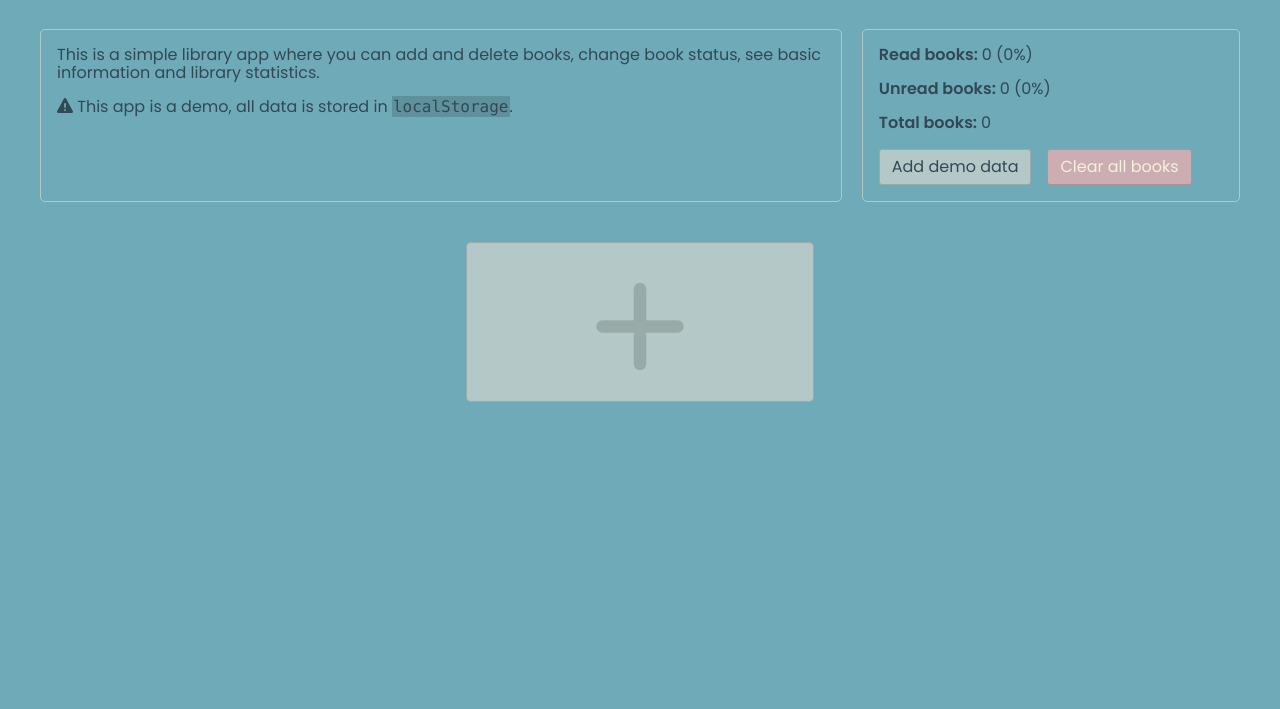
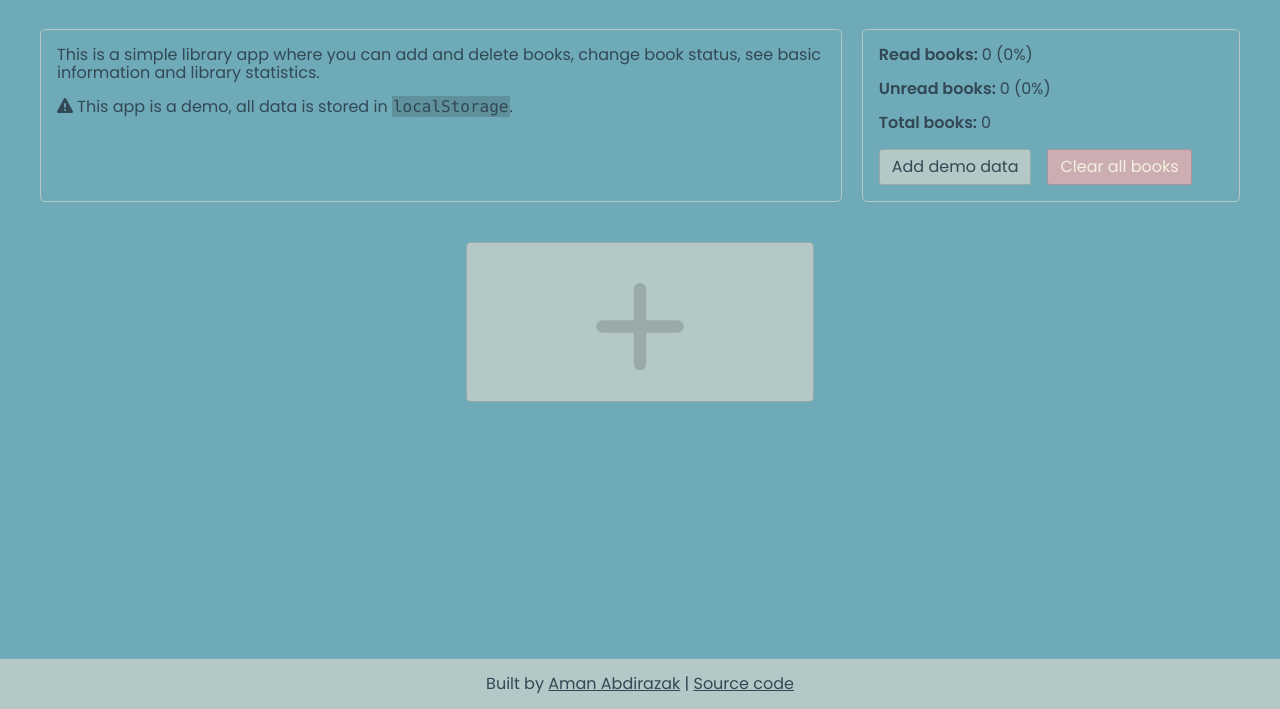
Before and after one commit to amana4416/library, a website: page index.html in a window 1280 px wide. Shown: the part 91-800 px from the top of the page. Drawn offline with Linux system fonts and the light colour scheme.

Commit message:
added footer

```diff
--- a/index.html
+++ b/index.html
@@ -30,6 +30,9 @@
   <main>
     <div id="books-container"></div>
   </main>
+  <footer>
+    Built by <a href="https://github.com/amana4416/" target="_blank">Aman Abdirazak</a> | <a href="https://github.com/amana4416/library/" target="_blank">Source code</a>
+  </footer>
   <!-- Modal -->
   <div id="new-book-modal" class="modal">
     <div class="modal-content">
--- a/style.css
+++ b/style.css
@@ -158,6 +158,24 @@ body {
   .add-book-modal {
     font-size: 100px;
     color: rgba(0,0,0,.15);
+    transition: all .3s;
+  }
+
+  /* Footer styling */
+footer {
+    background-color: #b4c9c7;
+    padding: 16px 40px;
+    text-align: center;
+    width: 100%;
+  }
+
+  footer a {
+    color: #324855;
+    transition: all .3s;
+  }
+
+  footer a:hover {
+    color: #324855;
     transition: all .3s;
   }
 
```
